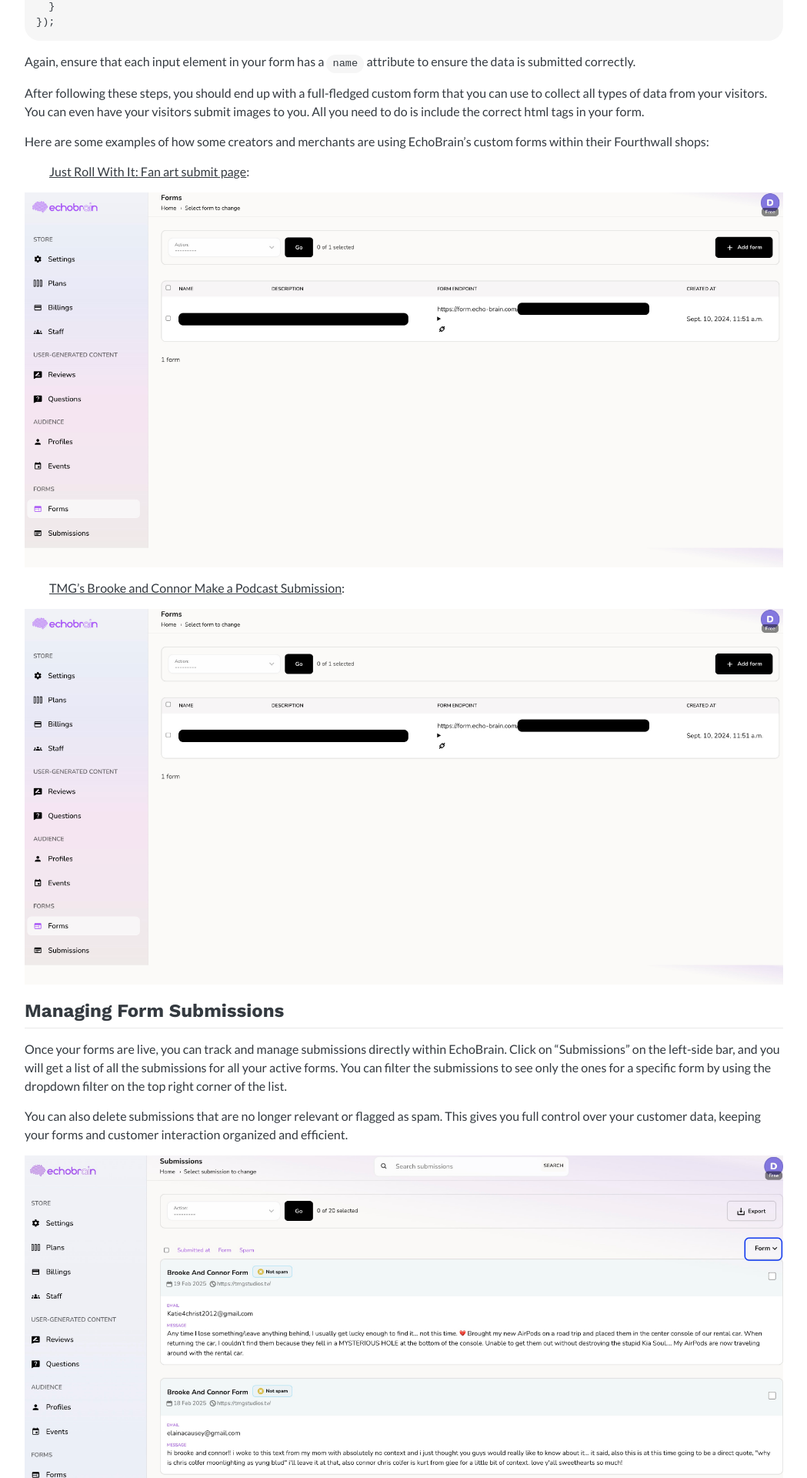
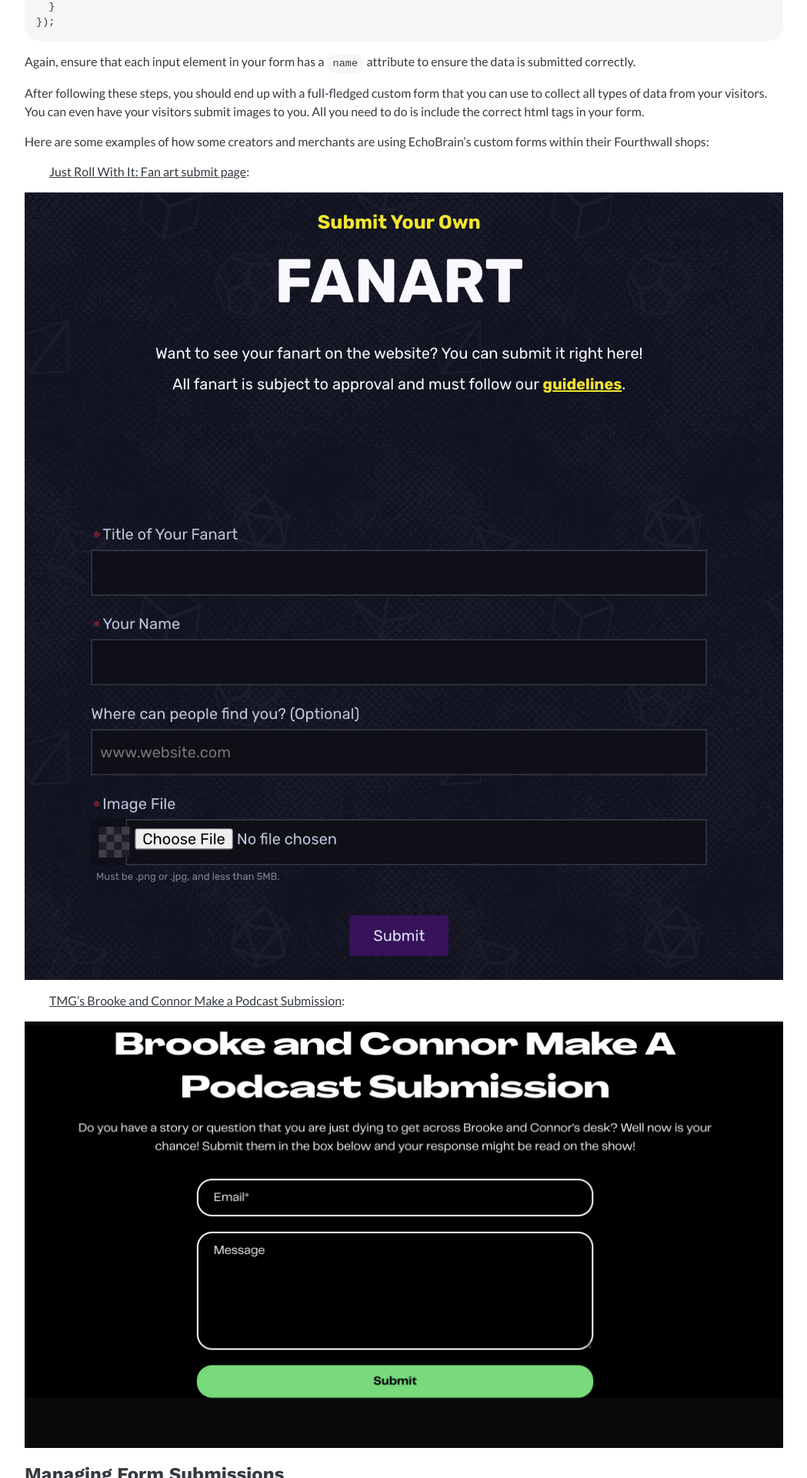
Before and after one commit to echo-brain/echo-brain.github.io, a Jekyll site: the page built from _posts/2024-10-21-adding-custom-forms-to-your-shop.md, in a window 1280 px wide. Shown: the part 2843-4763 px from the top of the page at 77% size, without its empty margins (115-1164 px from the left). Built offline with Jekyll 4.4.1, drawn with Linux system fonts in a browser that asks for light colours.

Commit message:
Update 2024-10-21-adding-custom-forms-to-your-shop.md

```diff
--- a/_posts/2024-10-21-adding-custom-forms-to-your-shop.md
+++ b/_posts/2024-10-21-adding-custom-forms-to-your-shop.md
@@ -74,11 +74,11 @@
 
 - [Just Roll With It: Fan art submit page](https://jrwishow.com/pages/fanart-submit):
 
-![EchoBrain forms dashboard](/assets/posts/echobrain_dashboard_forms_1.jpg)
+![Just Roll With It FanArt Submission form](/assets/posts/JRWI_Fanart_submit_form.jpg)
 
 - [TMG's Brooke and Connor Make a Podcast Submission](https://tmgstudios.tv/pages/form-brooke-and-connor):
 
-![EchoBrain forms dashboard](/assets/posts/echobrain_dashboard_forms_1.jpg)
+![EchoBrain forms dashboard](/assets/posts/TMG_Brooke_and_Connor_form.jpg)
 
 ## Managing Form Submissions
 Once your forms are live, you can track and manage submissions directly within EchoBrain. Click on "Submissions" on the left-side bar, and you will get a list of all the submissions for all your active forms. You can filter the submissions to see only the ones for a specific form by using the dropdown filter on the top right corner of the list.
```
